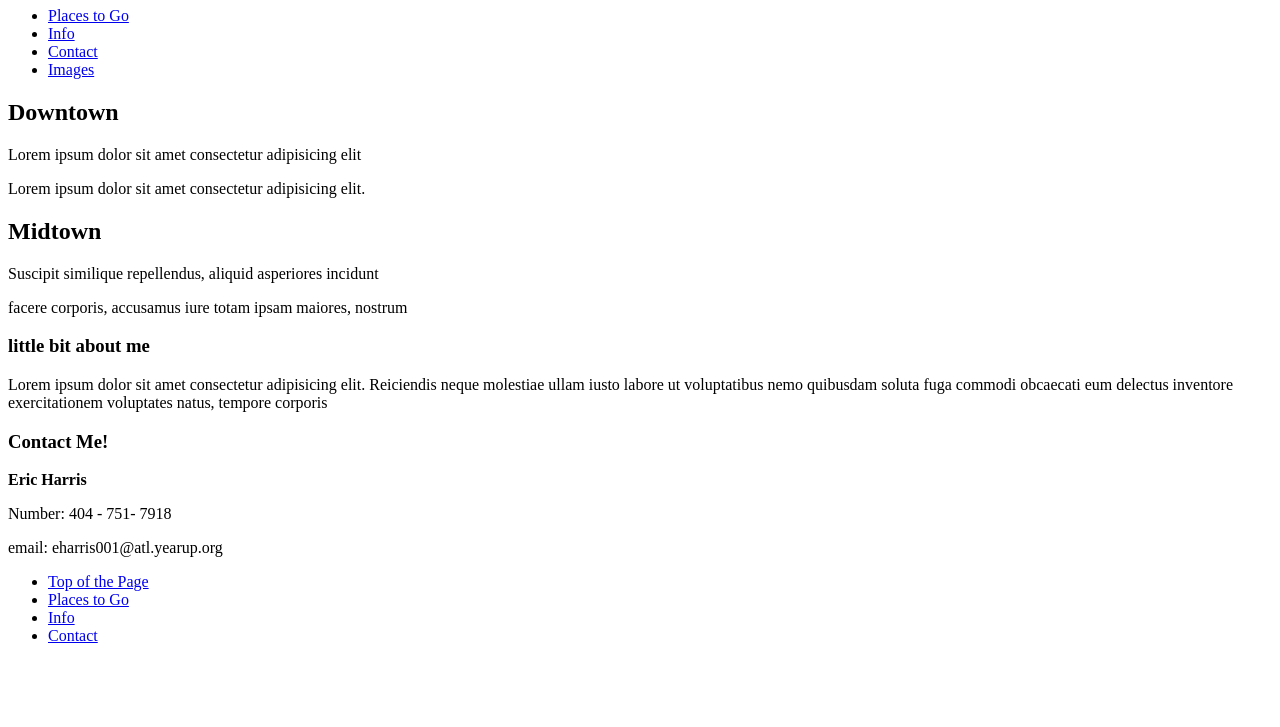
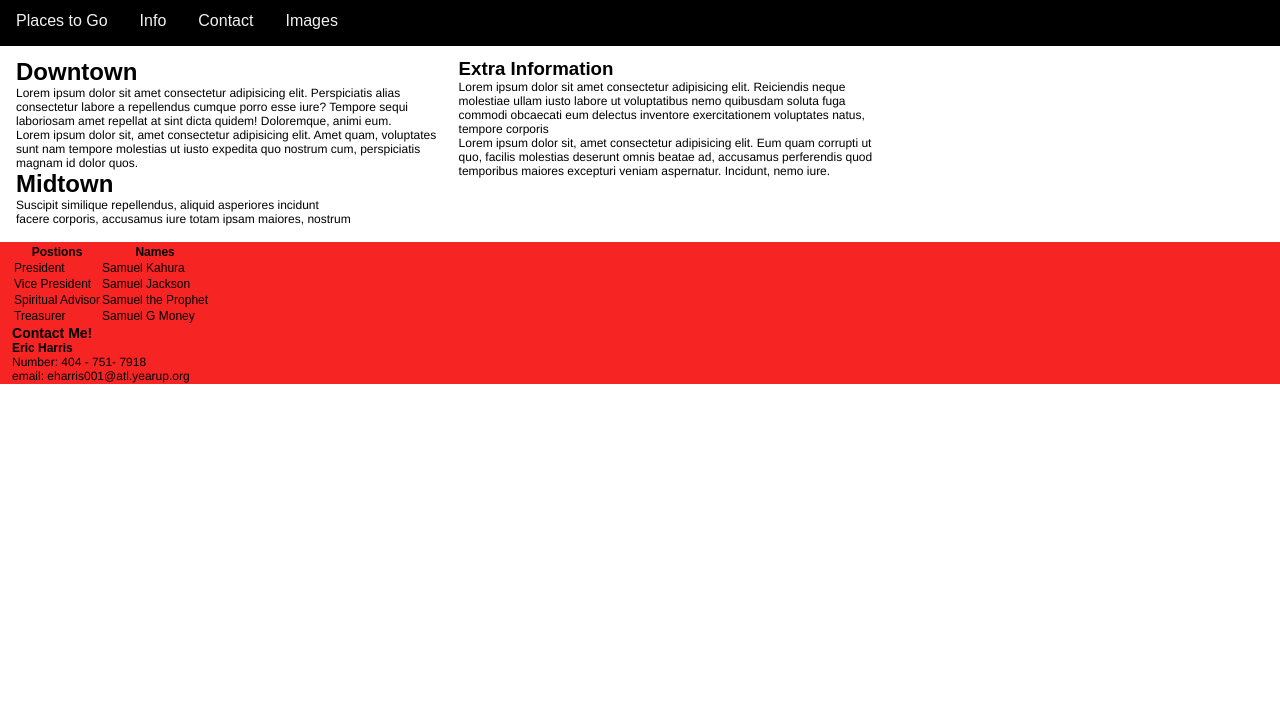
Before and after one commit to Eric-Harri/simple-travel-site, a plain HTML site: page index.html in a window 1280 px wide. Shown: the part 73-800 px from the top of the page. Drawn offline with Linux system fonts and the light colour scheme.

Commit message:
Modfications and edits

```diff
--- a/css/styles.css
+++ b/css/styles.css
@@ -0,0 +1,98 @@
+* {
+    padding: 0;
+    margin: 0;
+    font-family: Arial, Helvetica, sans-serif;
+
+}
+
+p {
+    font-family: Helvetica Neue,Helvetica,Arial,sans-serif;
+    font-size: 12px;
+}
+
+.header {
+    background-color: rgb(247, 36, 36);
+    text-align: center;
+    padding: 0.5em;
+}
+
+.nav-bar {
+    overflow: hidden;
+    background-color: black;
+}
+
+.nav-bar ul {
+    list-style-type: none;
+    margin: 0;
+    padding: 0;
+}
+
+.nav-bar a {
+    float: left;
+    display: block;
+    color: #f2f2f2;
+    text-align: center;
+    padding: 1em 1em;
+    text-decoration: none;
+}
+.nav-bar a:hover {
+    background-color: #ddd;
+    color: black;
+}
+
+div.gallery {
+  margin: 5px;
+  border: 2px solid black;
+  float: left;
+  width: 250px;
+}
+
+div.gallery:hover {
+    border: 2px solid rgb(247, 36, 36);
+}
+
+div.gallery img {
+    width: 100%;
+    height: 12em;
+}
+
+.column {
+    float: left;
+    width: 33.33%;
+    padding-left: 1em;
+    padding-bottom: 1em;
+}
+
+.row::after {
+    content: "";
+    display: table;
+    clear:both;
+}
+
+@media screen and (max-width: 600px) {
+    .column {
+        width: 100%;
+    }
+}
+
+footer {
+    background-color: rgb(247, 36, 36);
+    padding: .1em;
+    font-size: .75em;
+    padding-left: 1em;
+}
+main {
+   margin: .75em;
+}
+
+
+footer section {
+
+}
+
+
+
+
+footer table {
+
+}
--- a/index.html
+++ b/index.html
@@ -9,10 +9,11 @@
 
 </head>
 <body>
+
     <header id="ATL">
-        <H1>Welcome to Atlanta</H1>
+        <H1 class="header">Welcome to Atlanta</H1>
 
-            <nav>
+            <nav class="nav-bar">
                 <ul>
                     <li><a href="#places">Places to Go</a></li>
                     <li><a href="#info">Info</a></li>
@@ -23,32 +24,72 @@
 
     </header>
 
-   <section id="places">
+   <main></main>
+    <div class="row">
+        <section id="places" class="column">
              <h2>Downtown</h2>
-        <p>Lorem ipsum dolor sit amet consectetur adipisicing elit</p>
-        <p>Lorem ipsum dolor sit amet consectetur adipisicing elit. </p>
+                <p>Lorem ipsum dolor sit amet consectetur adipisicing elit. Perspiciatis alias
+                    consectetur labore a repellendus cumque porro esse iure? Tempore sequi laboriosam
+                    amet repellat at sint dicta quidem! Doloremque, animi eum.
+                </p>
+                <p>
+                    Lorem ipsum dolor sit, amet consectetur adipisicing elit. Amet quam,
+                    voluptates sunt nam tempore molestias ut iusto expedita quo nostrum cum,
+                    perspiciatis magnam id dolor quos.
+                </p>
 
                 <h2>Midtown</h2>
                 <p>Suscipit similique repellendus, aliquid asperiores incidunt</p>
                 <p> facere corporis, accusamus iure totam ipsam maiores, nostrum </p>
         </section>
 
-   <section id="info">
-     <h3>little bit about me</h3>
+         <section id="info" class="column">
+            <h3>Extra Information</h3>
             <p>
                 Lorem ipsum dolor sit amet consectetur adipisicing elit. Reiciendis neque
                 molestiae ullam iusto labore ut voluptatibus nemo quibusdam soluta fuga
-        commodi obcaecati eum delectus inventore exercitationem voluptates natus, tempore corporis
+                commodi obcaecati eum delectus inventore exercitationem voluptates natus,
+                tempore corporis
+            </p>
+            <p>
+                Lorem ipsum dolor sit, amet consectetur adipisicing elit. Eum quam corrupti
+                ut quo, facilis molestias deserunt omnis beatae ad, accusamus perferendis
+                quod temporibus maiores excepturi veniam aspernatur. Incidunt, nemo iure.
             </p>
 
          </section>
+ </div>
 
-
-
+</main>
 
 
     <footer>
-        <section id="contact">
+
+        <table>
+            <tr>
+            <th>Postions</th>
+            <th>Names</th>
+            </tr>
+
+            <tr>
+                <td>President</td>
+                <td>Samuel Kahura</td>
+            </tr>
+            <tr>
+                <td>Vice President</td>
+                <td>Samuel Jackson</td>
+            </tr>
+            <tr>
+                <td>Spiritual Advisor</td>
+                <td>Samuel the Prophet</td>
+            </tr>
+            <tr>
+                <td>Treasurer</td>
+                <td>Samuel G Money</td>
+            </tr>
+        </table>
+
+        <section id="contact" class="contact">
             <h3>Contact Me!</h3>
             <p><strong>Eric Harris</strong></p>
             <p>Number: 404 - 751- 7918</p>
@@ -56,14 +97,6 @@
 
         </section>
 
-        <nav>
-            <ul>
-                <li><a href="#ATL">Top of the Page</a></li>
-                <li><a href="#">Places to Go</a></li>
-                <li><a href="#">Info</a></li>
-                <li><a href="#">Contact</a></li>
-            </ul>
-        </nav>
     </footer>
 
 </body>
```
Also changed, not shown: cityimages.html (+18 -19 lines), scripts/main.js (added). Lines whose indentation alone changed are shown as unchanged.
